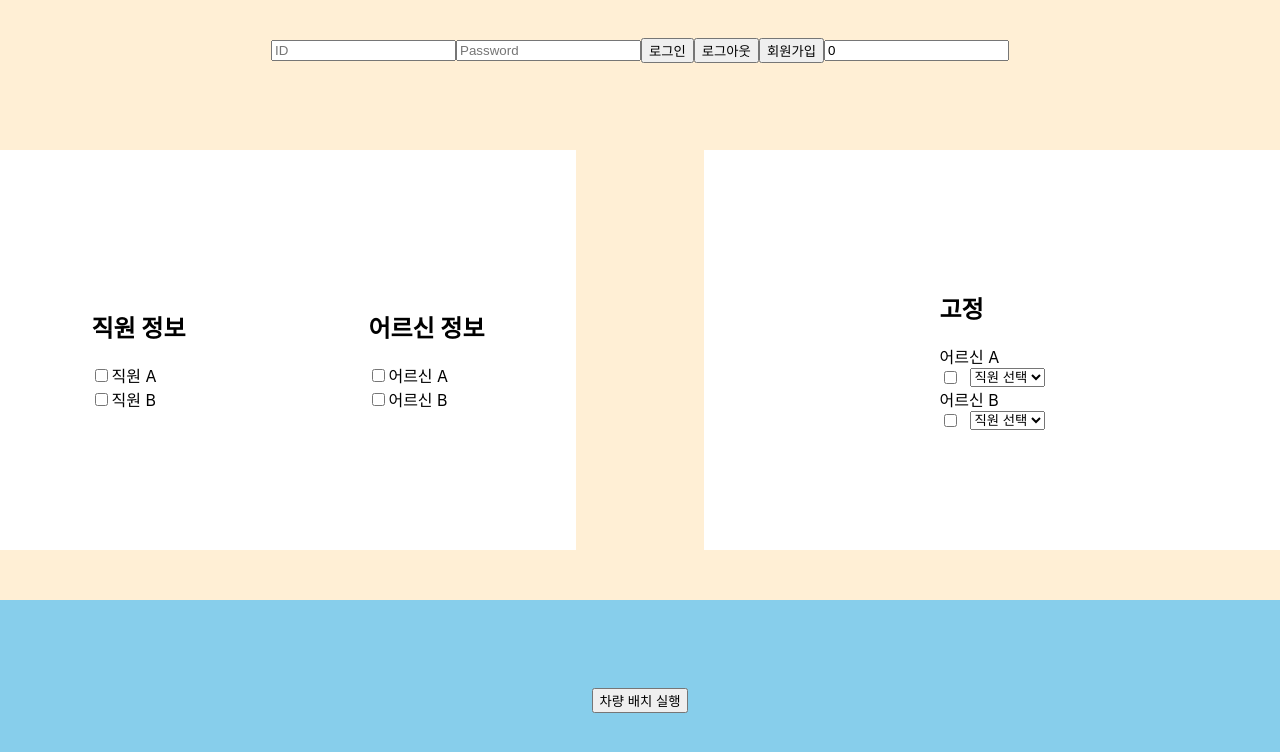
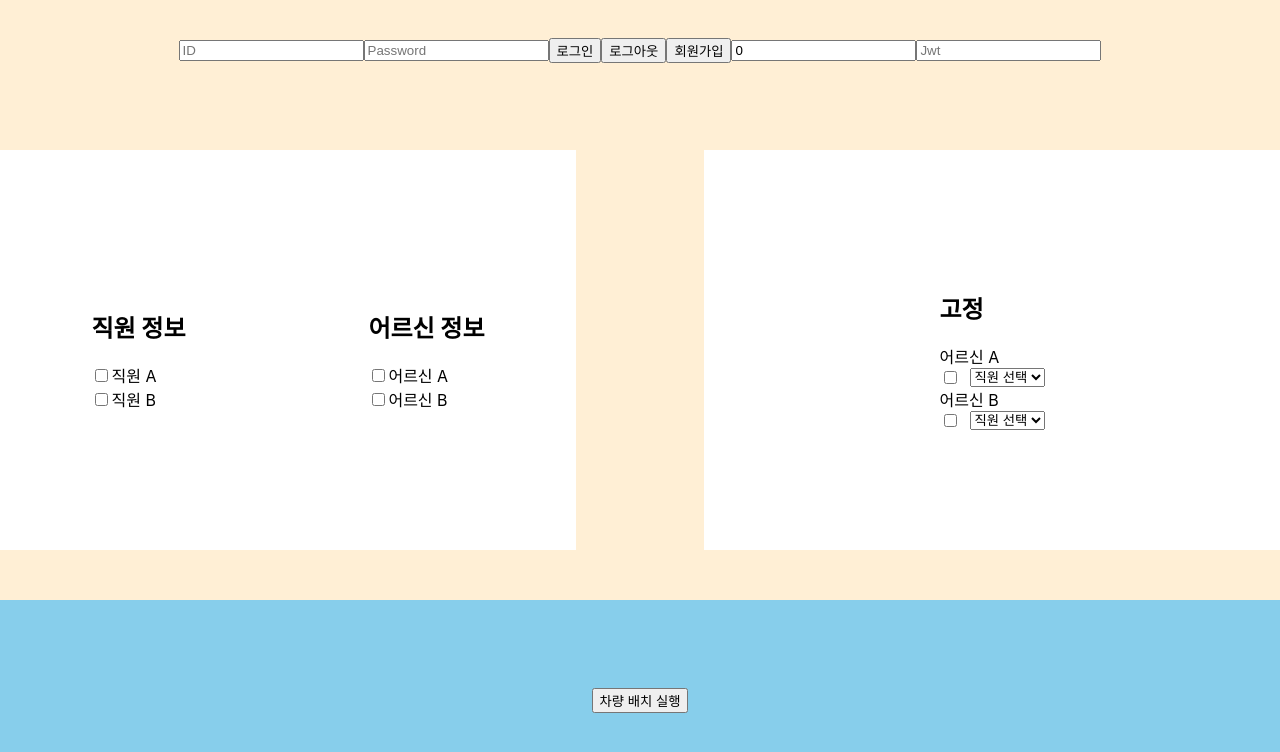
Before and after one commit to silverithm/frontend, a React (Create React App) app: page / in a window 1280 px wide. Shown: the top 752 px of the page. Built offline with nearby package versions, Linux system fonts and the light colour scheme.

Commit message:
feat(header): add jwt input

```diff
--- a/src/components/Header.js
+++ b/src/components/Header.js
@@ -4,7 +4,8 @@ import { styled } from "styled-components";
 function Header() {
   const [id, setId] = useState("");
   const [password, setPassword] = useState("");
-  const [JwtExpiredTime, setJwtExpiredTime] = useState(0);
+  const [jwtExpiredTime, setJwtExpiredTime] = useState(0);
+  const [jwt, setJwt] = useState("");
 
   const handleLogin = () => {
     // 로그인 처리 로직
@@ -34,11 +35,17 @@ function Header() {
       <button onClick={handleLogout}>로그아웃</button>
       <button onClick={handleLogout}>회원가입</button>
       <input
+        type="jwt-expired-time"
+        placeholder="JwtExpiredTime"
+        value={jwtExpiredTime}
+        onChange={(e) => setJwtExpiredTime(e.target.value)}
+      />
+      <input
         type="jwt"
-        placeholder="JwtExpiredTime"
-        value={JwtExpiredTime}
-        onChange={(e) => setJwtExpiredTime(e.target.value)}
-      />{" "}
+        placeholder="Jwt"
+        value={jwt}
+        onChange={(e) => setJwt(e.target.value)}
+      />
     </HeaderDiv>
   );
 }
```
